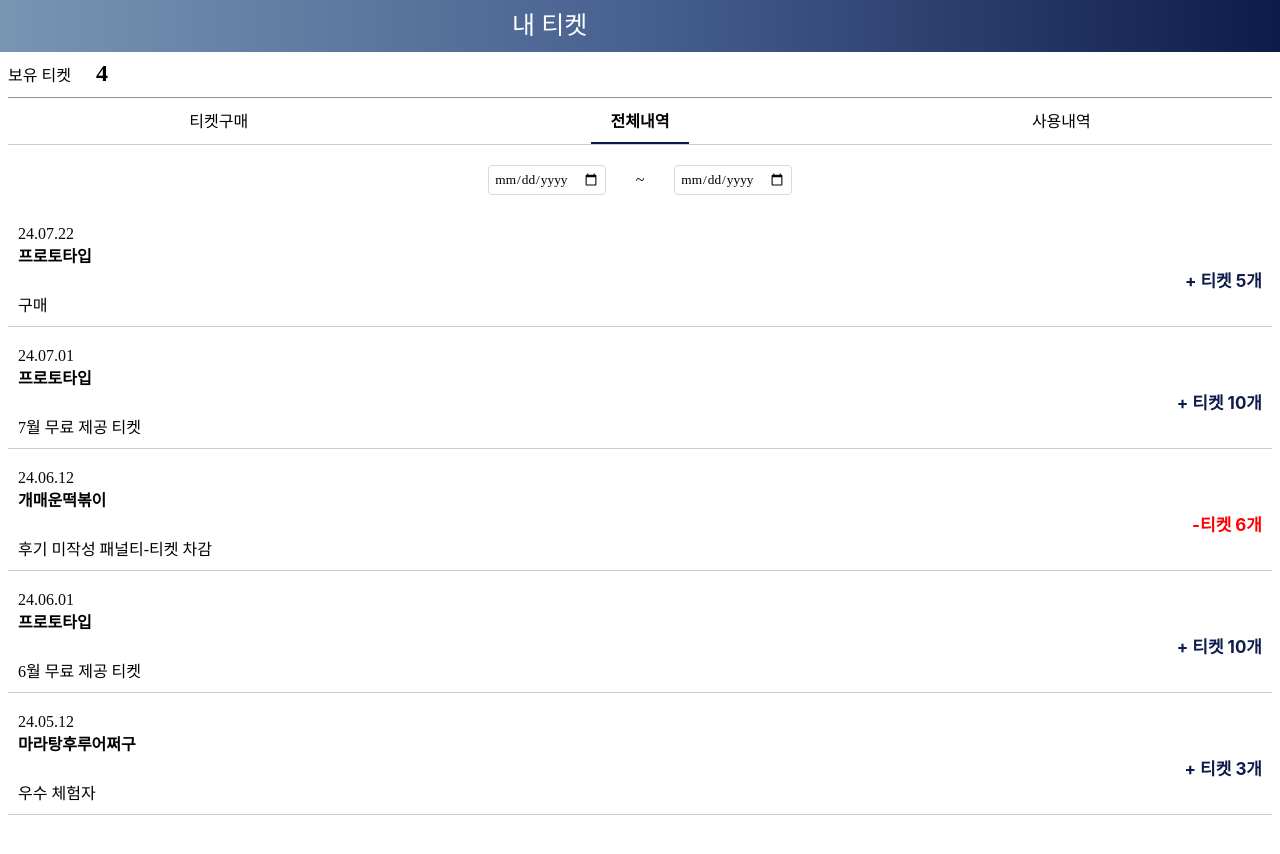
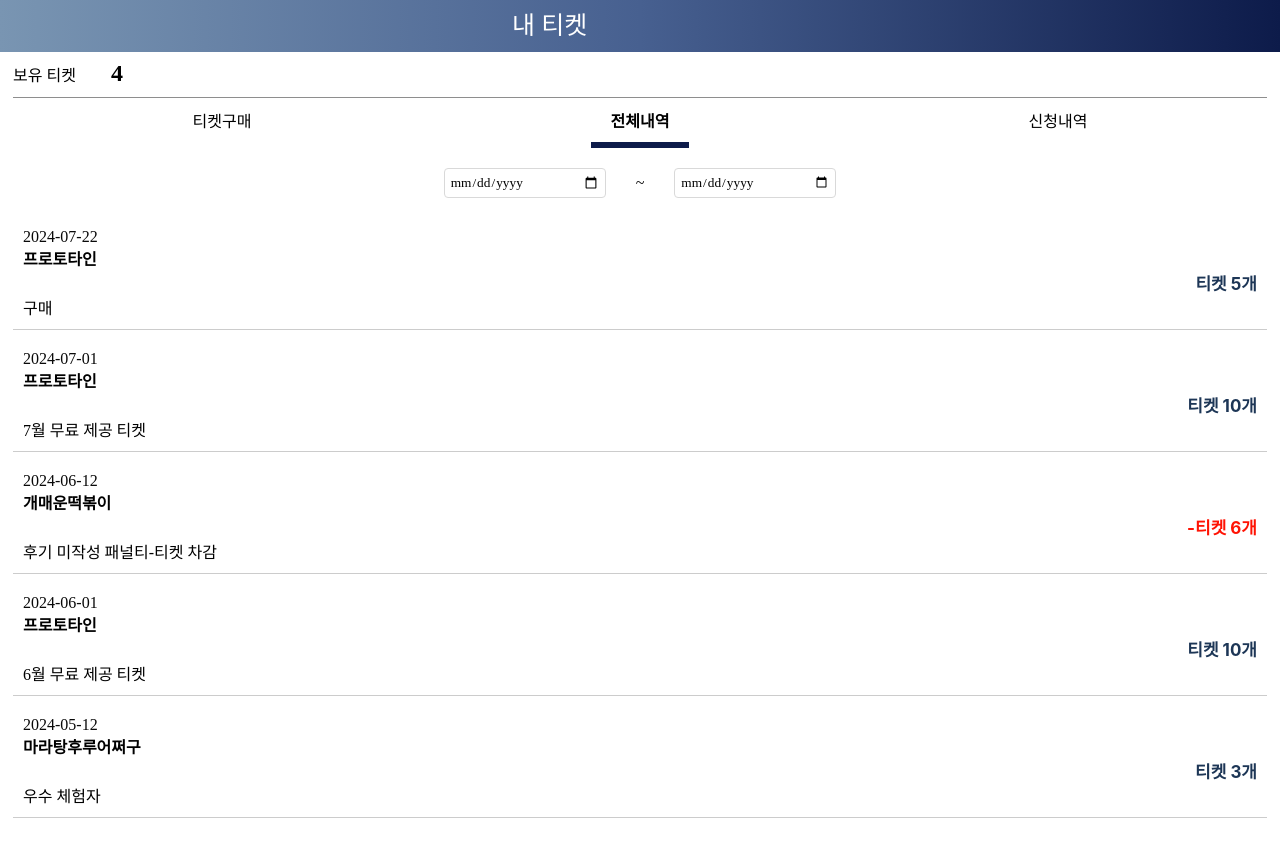
Before and after one commit to PROTOTYNE/PROTOTYNE_FE_PREVIOUS, a React (Vite) app: page /MyTicket in a window 1280 px wide. Both pictures are taken after a click on the element "전체내역". Shown: the top 854 px of the page. Before the commit the page ends 823 px from the top, so only its background shows below. Built offline with nearby package versions, Linux system fonts and the light colour scheme; no server answers; a web font is replaced by a local one.

Commit message:
feat: transactionList date filtering function

```diff
--- a/src/entities/element/myTicket/Tabs.tsx
+++ b/src/entities/element/myTicket/Tabs.tsx
@@ -5,14 +5,13 @@ import styled from '@emotion/styled';
 const TabsContainer = styled.div`
   display: flex;
   justify-content: space-around;
-  border-bottom: 1px solid #ccc;
   margin-bottom: 20px;
 `;
 
 const Tab = styled.div<{ active?: boolean }>`
   padding: 10px 20px;
   cursor: pointer;
-  border-bottom: ${(props) => (props.active ? '2px solid #0d1b4a' : 'none')};
+  border-bottom: ${(props) => (props.active ? '6px solid #0d1b4a' : 'none')};
   font-weight: ${(props) => (props.active ? 'bold' : 'normal')};
 `;
 
@@ -26,9 +25,11 @@ const Tabs: React.FC<TabsProps> = ({ activeTab, onTabClick }) => {
     <TabsContainer>
       <Tab active={activeTab === '티켓구매'} onClick={() => onTabClick('티켓구매')}>티켓구매</Tab>
       <Tab active={activeTab === '전체내역'} onClick={() => onTabClick('전체내역')}>전체내역</Tab>
-      <Tab active={activeTab === '사용내역'} onClick={() => onTabClick('사용내역')}>사용내역</Tab>
+      <Tab active={activeTab === '신청내역'} onClick={() => onTabClick('신청내역')}>신청내역</Tab>
     </TabsContainer>
   );
 };
 
+//굳이 전체내역과 사용(신청)내역 분리해서 표시...?
+
 export default Tabs;
--- a/src/entities/element/myTicket/TicketInfo.tsx
+++ b/src/entities/element/myTicket/TicketInfo.tsx
@@ -6,8 +6,7 @@ const TicketInfoContainer = styled.div`
   display: flex;
   justify-content: space-between;
   align-items: center;
-  width: 100px;
-  margin-top: 60px;
+  width: 110px;
 `;
 
 const TicketCount = styled.div`
--- a/src/entities/element/myTicket/TransactionList.tsx
+++ b/src/entities/element/myTicket/TransactionList.tsx
@@ -38,15 +38,11 @@ const TransactionDetail = styled.div`
 `;
 
 const TransactionAmount = styled.div<{ isNegative?: boolean }>`
-
-font-family: 'Inter';
-font-style: normal;
-font-weight: 700;
-font-size: 17px;
-
-
-  color: ${(props) => (props.isNegative ? 'red' : '#0d1b4a')};
+  font-family: 'Inter';
+  font-weight: 700;
+  font-size: 17px;
   align-self: flex-end;
+  color: ${(props) => (props.isNegative ? '#FF1304' : '#1d3656')};
 `;
 
 interface Transaction {
--- /dev/null
+++ b/src/entities/element/myTicket/UsageList.tsx
@@ -0,0 +1,71 @@
+// UsageList.tsx
+import React from 'react';
+import styled from '@emotion/styled';
+
+const UsageListContainer = styled.div`
+  display: flex;
+  flex-direction: column;
+  gap: 10px;
+`;
+
+const UsageItem = styled.div`
+  display: flex;
+  justify-content: space-between;
+  padding: 10px;
+  border-bottom: 1px solid #ccc;
+`;
+
+const UsageDetail = styled.div`
+  display: flex;
+  flex-direction: column;
+`;
+
+const UsageDate = styled.div`
+  font-size: 12px;
+  color: #888;
+`;
+
+const UsageTitle = styled.div`
+  font-size: 16px;
+  font-weight: bold;
+`;
+
+const UsageCompany = styled.div`
+  font-size: 14px;
+  color: #666;
+`;
+
+const UsageAmount = styled.div`
+  font-size: 14px;
+  color: #0d1b4a;
+`;
+
+interface Usage {
+  date: string;
+  title: string;
+  company: string;
+  amount: string;
+}
+
+interface UsageListProps {
+  usages: Usage[];
+}
+
+const UsageList: React.FC<UsageListProps> = ({ usages }) => {
+  return (
+    <UsageListContainer>
+      {usages.map((usage, index) => (
+        <UsageItem key={index}>
+          <UsageDetail>
+            <UsageDate>신청일자 {usage.date}</UsageDate>
+            <UsageTitle>{usage.title}</UsageTitle>
+            <UsageCompany>{usage.company}</UsageCompany>
+          </UsageDetail>
+          <UsageAmount>{usage.amount}</UsageAmount>
+        </UsageItem>
+      ))}
+    </UsageListContainer>
+  );
+};
+
+export default UsageList;
--- a/src/pages/myTicket/myTicketPage.tsx
+++ b/src/pages/myTicket/myTicketPage.tsx
@@ -6,11 +6,16 @@ import TicketInfo from '@/entities/element/myTicket/TicketInfo';
 import Tabs from '@/entities/element/myTicket/Tabs';
 import TicketList from '@/entities/element/myTicket/TicketList';
 import TransactionList from '@/entities/element/myTicket/TransactionList';
+import UsageList from '@/entities/element/myTicket/UsageList';
+
+const Container = styled.div`
+  margin: 60px 5px;
+`;
 
 const DateInput = styled.input`
+  width: 150px;
   padding: 5px;
-  margin: 0 30px;
-  border: 1.5px solid #D9D9D9;
+  border: 1px solid #D9D9D9;
   border-radius: 4px;
 `;
 
@@ -18,53 +23,114 @@ const DateRangeContainer = styled.div`
   display: flex;
   justify-content: center;
   align-items: center;
+  gap: 30px;
   margin-bottom: 20px;
 `;
 
 const App: React.FC = () => {
   const [ticketCount, setTicketCount] = useState(4); // 보유 티켓 수 초기값
   const [activeTab, setActiveTab] = useState('티켓구매');
+  const [startDate, setStartDate] = useState('');
+  const [endDate, setEndDate] = useState('');
+  const [transactions, setTransactions] = useState([
+    { date: '2024-07-22', title: '프로토타인', detail: '구매', amount: '티켓 5개' },
+    { date: '2024-07-01', title: '프로토타인', detail: '7월 무료 제공 티켓', amount: '티켓 10개' },
+    { date: '2024-06-12', title: '개매운떡볶이', detail: '후기 미작성 패널티-티켓 차감', amount: '-티켓 6개', isNegative: true },
+    { date: '2024-06-01', title: '프로토타인', detail: '6월 무료 제공 티켓', amount: '티켓 10개' },
+    { date: '2024-05-12', title: '마라탕후루어쩌구', detail: '우수 체험자', amount: '티켓 3개' }
+  ]);
+
+  const [usages] = useState([
+    { date: '2024-07-22', title: '신청한 시제품 제목', company: '기업명', amount: '티켓 5개' },
+    { date: '2024-07-15', title: '신청한 시제품 제목', company: '기업명', amount: '티켓 5개' },
+    { date: '2024-07-10', title: '신청한 시제품 제목', company: '기업명', amount: '티켓 5개' },
+  ]);
 
   const handleBuyTicket = (count: number) => {
     setTicketCount(ticketCount + count);
+
+    const today = new Date().toISOString().split('T')[0];
+    const newTransaction = {
+      date: today,
+      title: '프로토타인',
+      detail: '구매',
+      amount: `티켓 ${count}개`,
+    };
+
+    setTransactions([newTransaction, ...transactions]);
+    setActiveTab('전체내역');
   };
 
   const handleTabClick = (tab: string) => {
     setActiveTab(tab);
   };
 
-  const tickets = [
-    { count: 5, price: '₩5,000' },
-    { count: 10, price: '₩9,000' },
-    { count: 20, price: '₩16,000' }
-  ];
+  const filteredTransactions = transactions.filter(transaction => {
+    const transactionDate = new Date(transaction.date);
+    const start = startDate ? new Date(startDate) : null;
+    const end = endDate ? new Date(endDate) : null;
 
-  const transactions = [
-    { date: '24.07.22', title: '프로토타입', detail: '구매', amount: '+ 티켓 5개' },
-    { date: '24.07.01', title: '프로토타입', detail: '7월 무료 제공 티켓', amount: '+ 티켓 10개' },
-    { date: '24.06.12', title: '개매운떡볶이', detail: '후기 미작성 패널티-티켓 차감', amount: '-티켓 6개', isNegative: true },
-    { date: '24.06.01', title: '프로토타입', detail: '6월 무료 제공 티켓', amount: '+ 티켓 10개' },
-    { date: '24.05.12', title: '마라탕후루어쩌구', detail: '우수 체험자', amount: '+ 티켓 3개' }
-  ];
+    if (start && end) {
+      return transactionDate >= start && transactionDate <= end;
+    } else if (start) {
+      return transactionDate >= start;
+    } else if (end) {
+      return transactionDate <= end;
+    } else {
+      return true;
+    }
+  });
 
   return (
     <>
       <Header HeaderText="내 티켓" />
+      <Container>
         <TicketInfo count={ticketCount} />
         <Tabs activeTab={activeTab} onTabClick={handleTabClick} />
         {activeTab === '티켓구매' && (
-          <TicketList tickets={tickets} onBuyTicket={handleBuyTicket} />
+          <TicketList tickets={[
+            { count: 5, price: '₩5,000' },
+            { count: 10, price: '₩9,000' },
+            { count: 20, price: '₩16,000' }
+          ]} onBuyTicket={handleBuyTicket} />
         )}
         {activeTab === '전체내역' && (
           <>
             <DateRangeContainer>
-              <DateInput type="date" />
+              <DateInput
+                type="date"
+                value={startDate}
+                onChange={(e) => setStartDate(e.target.value)}
+              />
               <span>~</span>
-              <DateInput type="date" />
+              <DateInput
+                type="date"
+                value={endDate}
+                onChange={(e) => setEndDate(e.target.value)}
+              />
             </DateRangeContainer>
-            <TransactionList transactions={transactions} />
+            <TransactionList transactions={filteredTransactions} />
           </>
         )}
+        {activeTab === '신청내역' && (
+          <>
+            <DateRangeContainer>
+              <DateInput
+                type="date"
+                value={startDate}
+                onChange={(e) => setStartDate(e.target.value)}
+              />
+              <span>~</span>
+              <DateInput
+                type="date"
+                value={endDate}
+                onChange={(e) => setEndDate(e.target.value)}
+              />
+            </DateRangeContainer>
+            <UsageList usages={usages} />
+          </>
+        )}
+      </Container>
     </>
   );
 };
```
